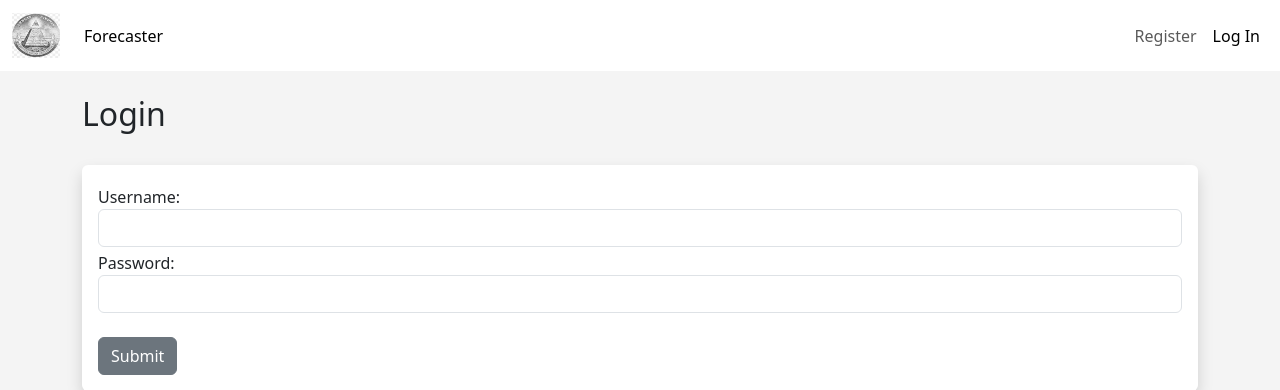
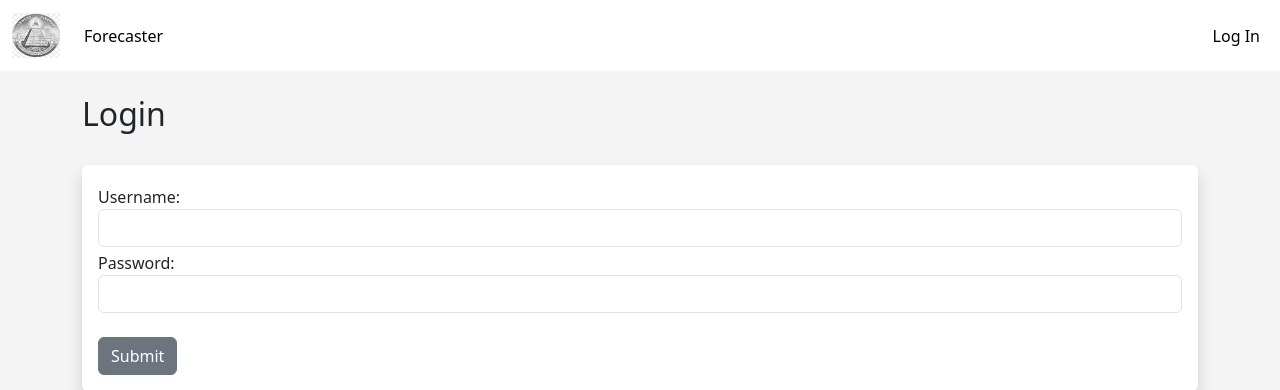
Before and after one commit to cfigy/flaskSite, a Flask app: a page that uses templates/nav.html in a window 1280 px wide. Shown: the top 390 px of the page. Run offline with Flask 3, Linux system fonts and the light colour scheme; parts of the project's set-up code (start-up, migrations or seed data) failed here and were passed over.

Commit message:
roll back

```diff
--- a/app.py
+++ b/app.py
@@ -188,7 +188,7 @@ def dashboard():
 
 #reg new user
 @app.route("/register", methods=["GET", "POST"])
-#@login_required
+@login_required
 def register():
   name = None
   form = frm.UserForm()
--- a/templates/nav.html
+++ b/templates/nav.html
@@ -41,14 +41,13 @@
               <a class="nav-link active" aria-current="page" href="{{ url_for('logout') }}">Log Out</a></li>
                                                                                    {% elif current_user.is_authenticated %}
               <li class="nav-item">
+              <a class="nav-link" href="{{ url_for('register') }}">Register</a>
+              </li>
+              <li class="nav-item">
               <a class="nav-link active" aria-current="page" href="{{ url_for('logout') }}">Log Out</a>
               </li>
         {% else %}
-          <li class="nav-item">
-          <a class="nav-link" href="{{ url_for('register') }}">Register</a>
-          </li>
-
-          <li class="nav-item">
+              <li class="nav-item">
               <a class="nav-link active" aria-current="page" href="{{ url_for('login') }}">Log In</a>
               </li>
         {% endif %}
```
